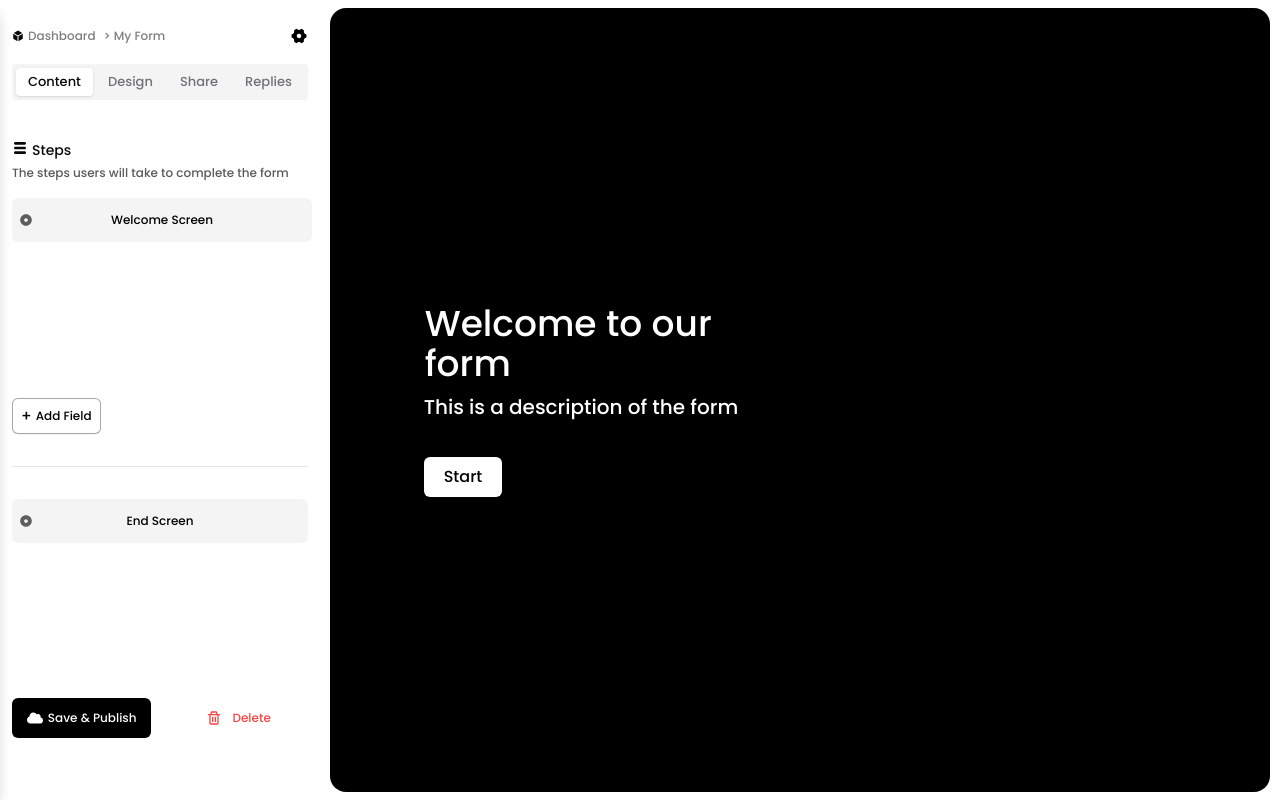
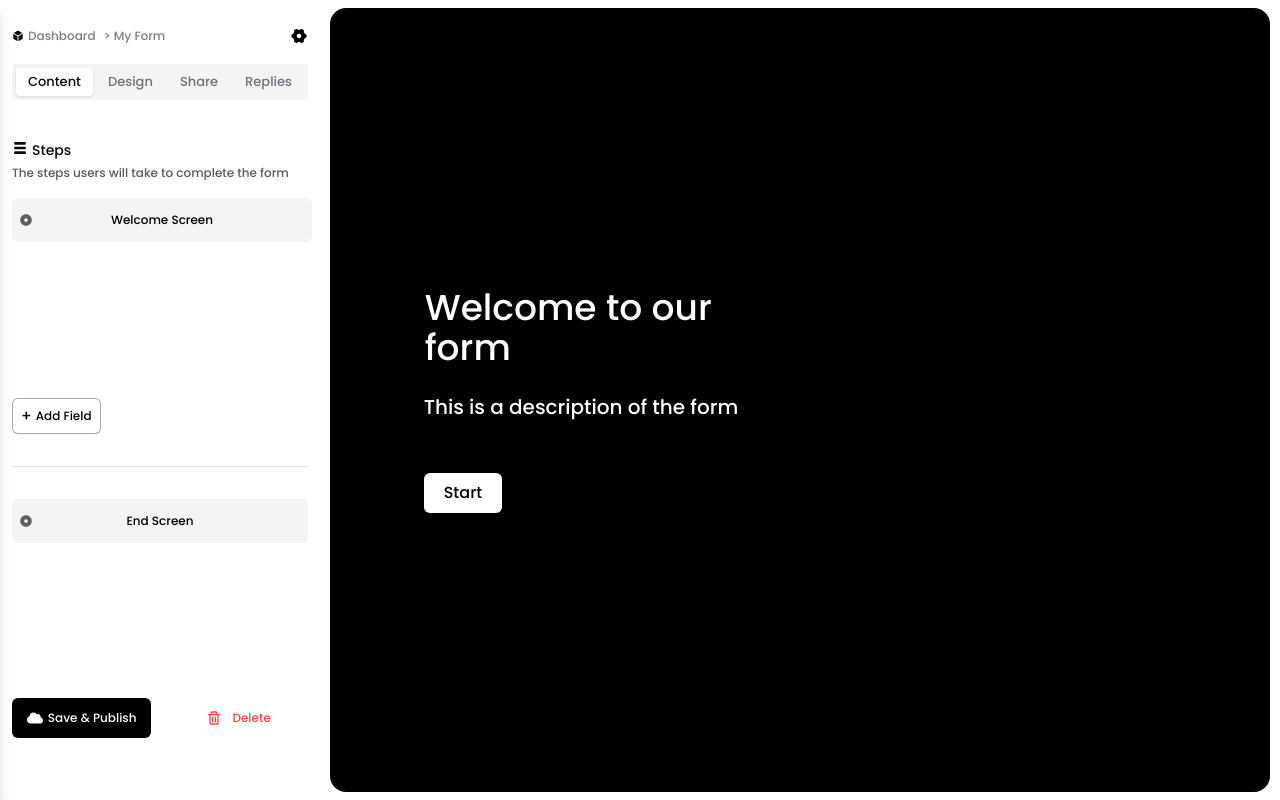
Before and after one commit to sineth-Fdo/Form-Editor, a Next.js app: page / in a window 1280 px wide. Built offline with nearby package versions, Linux system fonts and the light colour scheme.

Commit message:
feat: welcome screen changes

```diff
--- a/src/app/(form)/components/tabs/_components/BigPreview.tsx
+++ b/src/app/(form)/components/tabs/_components/BigPreview.tsx
@@ -14,7 +14,7 @@ const BigPreview = () => {
   } = useText();
   return (
     <div className={`w-[80%] h-[70vh] flex flex-col justify-center items-center transition-all duration-400 ${placement === 'right' ? "xl:flex-row-reverse" : "xl:flex-row"}`}>
-      <div className=" w-[100%] flex flex-col items-center xl:items-start xl:w-[60%] justify-center gap-2">
+      <div className=" w-[100%] flex flex-col items-center xl:items-start xl:w-[60%] justify-center gap-6">
         <textarea
           className="border border-transparent hover:border-white w-[90%] flex text-center xl:text-left h-[30%] rounded-md transition-all duration-700 text-[#fff] bg-transparent resize-none text-4xl"
           value={title}
--- a/src/app/(form)/components/tabs/_components/popupform/ContactForm.tsx
+++ b/src/app/(form)/components/tabs/_components/popupform/ContactForm.tsx
@@ -72,18 +72,6 @@ const ContactForm = ({ onPress }: any) => {
           <h1 className="text-white text-xl">+</h1>
         </div>
       </div>
-      {/*display*/}
-      <div className="my-6">
-        {contactFields.length > 0 && (
-          <div className="mt-4">
-            {contactFields.map((field: any, index: any) => (
-              <p key={index}>
-                <strong>Field {index + 1}:</strong> {field.value}
-              </p>
-            ))}
-          </div>
-        )}
-      </div>
 
       <div className="w-[100%] h-20 flex justify-between items-center">
         <ContentBottom
```
